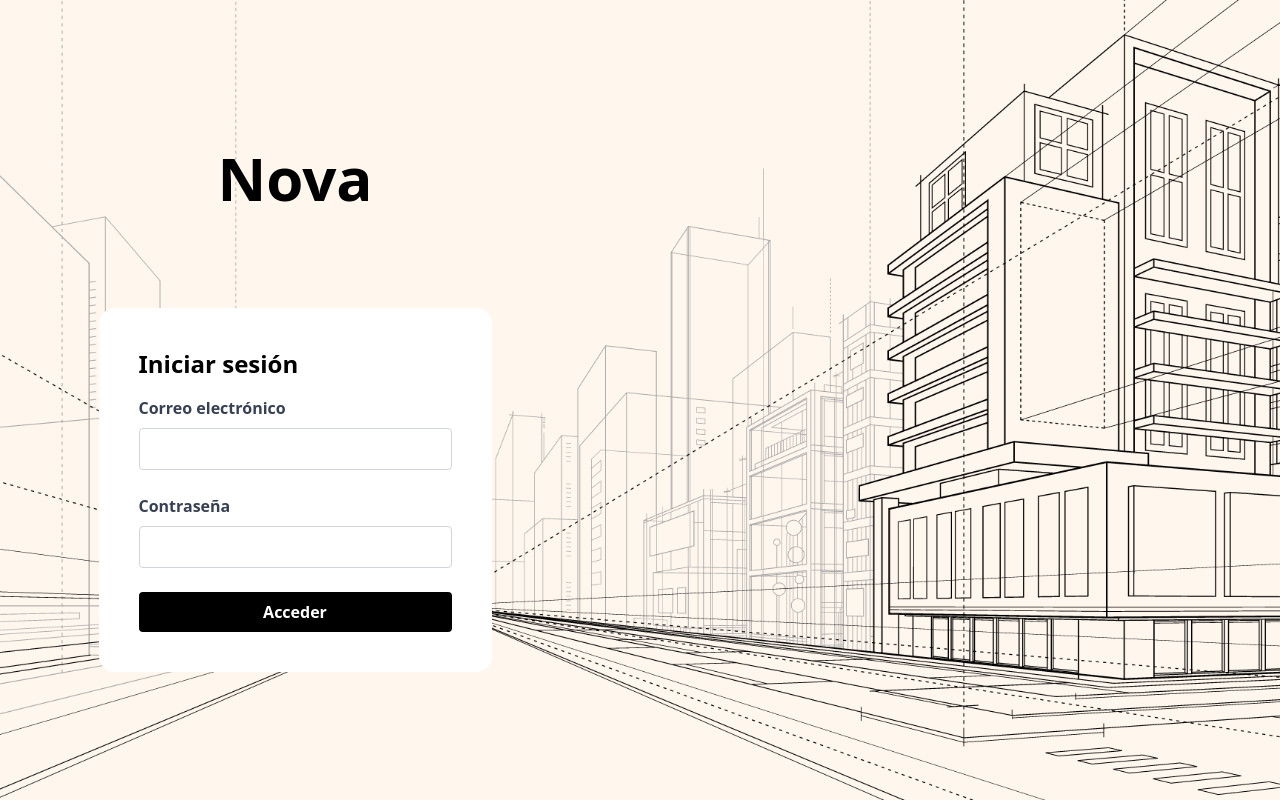
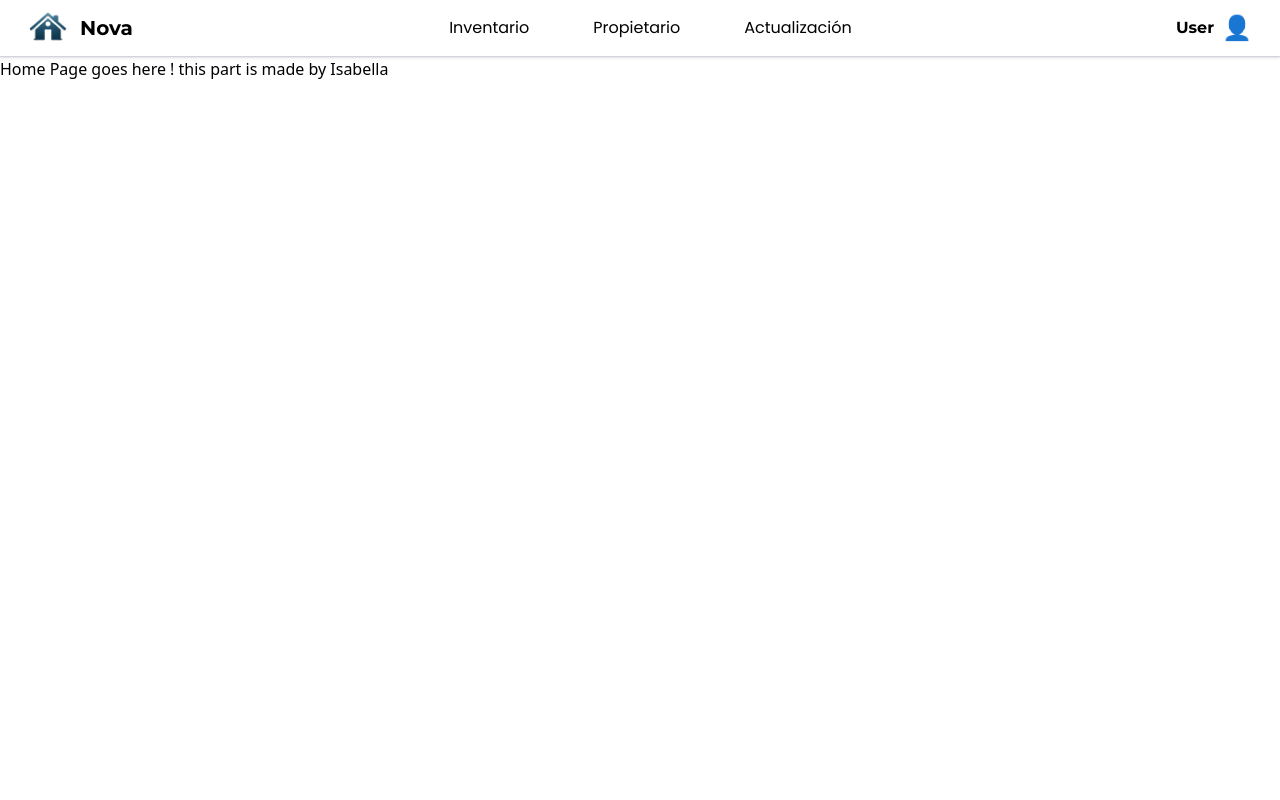
Before and after one commit to Psychohistorian11/FrontNova, a React (Vite) app: page / in a window 1280 px wide. Built offline with nearby package versions, Linux system fonts and the light colour scheme.

Commit message:
nav-bar finished

```diff
--- a/index.html
+++ b/index.html
@@ -3,7 +3,10 @@
   <head>
     <meta charset="UTF-8" />
     <meta name="viewport" content="width=device-width, initial-scale=1.0" />
+    <link rel="preconnect" href="https://fonts.googleapis.com">
+    <link rel="preconnect" href="https://fonts.gstatic.com" crossorigin>
     <link href="https://fonts.googleapis.com/css?family=Montserrat:100,200,300,400,500,600,700,800" rel="stylesheet">
+    <link href="https://fonts.googleapis.com/css2?family=Poppins:ital,wght@0,100;0,200;0,300;0,400;0,500;0,600;0,700;0,800;0,900;1,100;1,200;1,300;1,400;1,500;1,600;1,700;1,800;1,900&display=swap" rel="stylesheet">
 
     <title>KeyNova</title>
   </head>
--- /dev/null
+++ b/src/Components/Layout.jsx
@@ -0,0 +1,37 @@
+import React from 'react';
+import { useNavigate, Outlet, NavLink } from 'react-router-dom';
+import logo from '../Assets/logo.png'
+
+export const Layout = () => {
+  const navigate = useNavigate();
+
+  const handleNavigate = (path) => {
+    navigate(path);
+  }
+
+  return (
+    <>
+        <div className="flex items-center justify-start p-1 h-16 bg-white text-black h-auto border-b border-b-gray-300 shadow">
+            {/* Logo */}
+            <div className="flex items-center">
+                <img src={logo} alt="Logo" className="h-10 ms-6" />
+                <span className="ms-3 font-montserrat text-xl font-bold">Nova</span>
+            </div>
+
+            <div className="grow flex justify-center space-x-8 content-center h-full bg-white">
+                <NavLink to="inventory" className={({isActive}) => "font-poppins hover:bg-skinColor max-h-max content-center my-2 px-4 rounded-2xl " + (isActive? "font-bold" : "")}>Inventario</NavLink>
+                <NavLink to="owners" className={({isActive}) => "font-poppins hover:bg-skinColor max-h-max content-center my-2 px-4 rounded-2xl " + (isActive? "font-bold" : "")}>Propietario</NavLink>
+                <NavLink to="update" className={({isActive}) => "font-poppins hover:bg-skinColor max-h-max content-center my-2 px-4 rounded-2xl " + (isActive? "font-bold" : "")}>Actualización</NavLink>
+
+            </div>
+
+            <div className="flex items-center  justify-end text-black p-2 font-montserrat ml-auto mr-4">
+                <span className="mr-2 font-bold">User</span>
+                <span className="text-2xl">👤</span>
+            </div>
+        </div>
+
+        <Outlet />
+    </>
+  );
+};
--- a/src/NavBarComponent/NavBar.jsx
+++ /dev/null
@@ -1,31 +0,0 @@
-import React from 'react';
-import { useNavigate } from 'react-router-dom';
-
-export const NavBar = () => {
-  const navigate = useNavigate();
-
-  const handleNavigate = (path) => {
-    navigate(path);
-  }
-
-  return (
-    <div className="flex items-center justify-start p-2 bg-skinColor text-black">
-      {/* Logo */}
-      <div className="flex items-center">
-        <img src="" alt="Logo" className="h-10 mr-6" />
-        <span className="font-montserrat text-xl font-bold">Nova</span>
-      </div>
-
-      <div className="flex mr-10 ">
-        <button onClick={() => handleNavigate('/Inventory')} className="mx-2 px-4 py-2 bg-firstColor text-white rounded-md shadow hover:bg-teal-600 transition-colors font-montserrat">Inventario</button>
-        <button onClick={() => handleNavigate('/Owners')} className="mx-2 px-4 py-2 bg-firstColor text-white rounded-md shadow hover:bg-teal-600 transition-colors font-montserrat">Propietario</button>
-        <button onClick={() => handleNavigate('/Update')} className="mx-2 px-4 py-2 bg-firstColor text-white rounded-md shadow hover:bg-teal-600 transition-colors font-montserrat">Actualización</button>
-      </div>
-
-      <div className="flex items-center  justify-end text-black p-2 font-montserrat ml-auto mr-4">
-        <span className="mr-2 font-bold">User</span>
-        <span className="text-2xl">👤</span>
-      </div>
-    </div>
-  );
-};
--- a/src/Views/Home/Home.jsx
+++ b/src/Views/Home/Home.jsx
@@ -1,11 +1,9 @@
 import React from 'react'
-import {NavBar} from '../../NavBarComponent/NavBar'
 
 export const Home = () => {
   return (
     <>
-        <NavBar/>
-
+        Home Page goes here !
 
         this part is made by Isabella
     </>
--- a/src/Views/Inventory/Components.jsx
+++ b/src/Views/Inventory/Components.jsx
@@ -1,5 +1,4 @@
 import { useState, useRef } from "react";
-import { NavBar } from "../../NavBarComponent/NavBar";
 import dropdown_number_1 from '../../Assets/dropdown_number_1.png';
 import dropdown_number_2 from '../../Assets/dropdown_number_2.png';
 import dropdown_newSpace from '../../Assets/dropdown_newSpace.png';
@@ -84,7 +83,6 @@ export const Components = () => {
 
   return (
     <>
-      <NavBar />
       <div className="p-20">
         <h2 className="text-2xl font-montserrat mb-6 font-bold">Componentes</h2>
         <h2 className='border-b border-black mb-10'> Añade componentes a cada espacio y gestiona efectivamente cada integración</h2>
--- a/src/Views/Inventory/Inventory.jsx
+++ b/src/Views/Inventory/Inventory.jsx
@@ -1,5 +1,4 @@
 import React from 'react';
-import { NavBar } from '../../NavBarComponent/NavBar';
 import { useState } from 'react';
 import { useNavigate } from 'react-router-dom';
 
@@ -47,7 +46,6 @@ export const Inventory = () => {
 
     return (
       <>
-        <NavBar />
         <div className="p-20">
 
         <form onSubmit={handleSubmit}>
--- a/src/Views/Inventory/Spaces.jsx
+++ b/src/Views/Inventory/Spaces.jsx
@@ -1,5 +1,4 @@
 import React, { useState, useRef } from "react";
-import { NavBar } from "../../NavBarComponent/NavBar";
 import dropdown_number_1 from '../../Assets/dropdown_number_1.png';
 import dropdown_number_2 from '../../Assets/dropdown_number_2.png';
 import dropdown_newSpace from '../../Assets/dropdown_newSpace.png';
@@ -62,7 +61,6 @@ export const Spaces = () => {
 
   return (
     <>
-      <NavBar />
 
       <div className="p-20">
         <h2 className="text-2xl font-montserrat mb-6 font-bold">Espacios</h2>
--- a/src/Views/Owners/Owners.jsx
+++ b/src/Views/Owners/Owners.jsx
@@ -1,15 +1,7 @@
 import React from 'react'
-import { NavBar } from '../../NavBarComponent/NavBar'
 
 export const Owners = () => {
   return (
-
-
-    <>
-    <NavBar />
-
-
-    owneer
-    </>
+    <h1> Owners page goes here ! </h1>
   )
 }
--- a/src/Views/Update/Update.jsx
+++ b/src/Views/Update/Update.jsx
@@ -1,9 +1,7 @@
 import React from 'react'
-import { NavBar } from '../../NavBarComponent/NavBar'
 
 export const Update = () => {
   return (
-    <NavBar />
-
+    <h1> Update page goes here !</h1>
   )
 }
--- a/src/main.jsx
+++ b/src/main.jsx
@@ -1,6 +1,6 @@
 import React from 'react';
 import ReactDOM from 'react-dom/client';
-import { BrowserRouter as Router, Routes, Route } from 'react-router-dom';
+import { Route, createBrowserRouter, createRoutesFromElements } from 'react-router-dom';
 import { LogIn } from './LogInComponent/LogIn';
 import { Home } from './Views/Home/Home';
 import { Inventory } from './Views/Inventory/Inventory';
@@ -8,22 +8,26 @@ import { Owners } from './Views/Owners/Owners';
 import { Update } from './Views/Update/Update';
 import { Spaces } from './Views/Inventory/Spaces';
 import { Components } from './Views/Inventory/Components';
+import { Layout } from './Components/Layout'
 
 import './index.css';
+import { RouterProvider } from 'react-router-dom/dist';
+
+const router = createBrowserRouter(createRoutesFromElements(
+  <>
+    <Route path="/login" element={<LogIn />} />
+    <Route path="/" element={<Layout />}>
+      <Route index element={<Home />}/>
+      <Route path="inventory" element={<Inventory />}/>
+      <Route path="owners" element={<Owners />}/>
+      <Route path="update" element={<Update />}/>
+      <Route path="spaces" element={<Spaces />}/>
+      <Route path="components" element={<Components />}/>
+    </Route>
+  </>
+))
+
 
 ReactDOM.createRoot(document.getElementById('root')).render(
-  <React.StrictMode>
-    <Router>
-      <Routes>
-        <Route path="/" element={<LogIn />} />
-        <Route path="/Home" element={<Home />}/>
-        <Route path="Inventory" element={<Inventory />}/>
-        <Route path="/Owners" element={<Owners />}/>
-        <Route path="/Update" element={<Update />}/>
-        <Route path="/Spaces" element={<Spaces />}/>
-        <Route path="/Components" element={<Components />}/>
-
-      </Routes>
-    </Router>
-  </React.StrictMode>
+  <RouterProvider router={router} />
 );
--- a/tailwind.config.js
+++ b/tailwind.config.js
@@ -15,6 +15,7 @@ export default {
       },
       fontFamily: {
         "montserrat" : ['Montserrat' , 'sans-serif'],
+        "poppins" : ['Poppins', 'sans-serif']
       }
     },
   },
--- a/vite.config.js
+++ b/vite.config.js
@@ -4,4 +4,7 @@ import react from '@vitejs/plugin-react-swc'
 // https://vitejs.dev/config/
 export default defineConfig({
   plugins: [react()],
+  server: {
+    host: '127.0.0.1'
+  }
 })
```
Also changed, not shown: src/Assets/logo.png (added).
